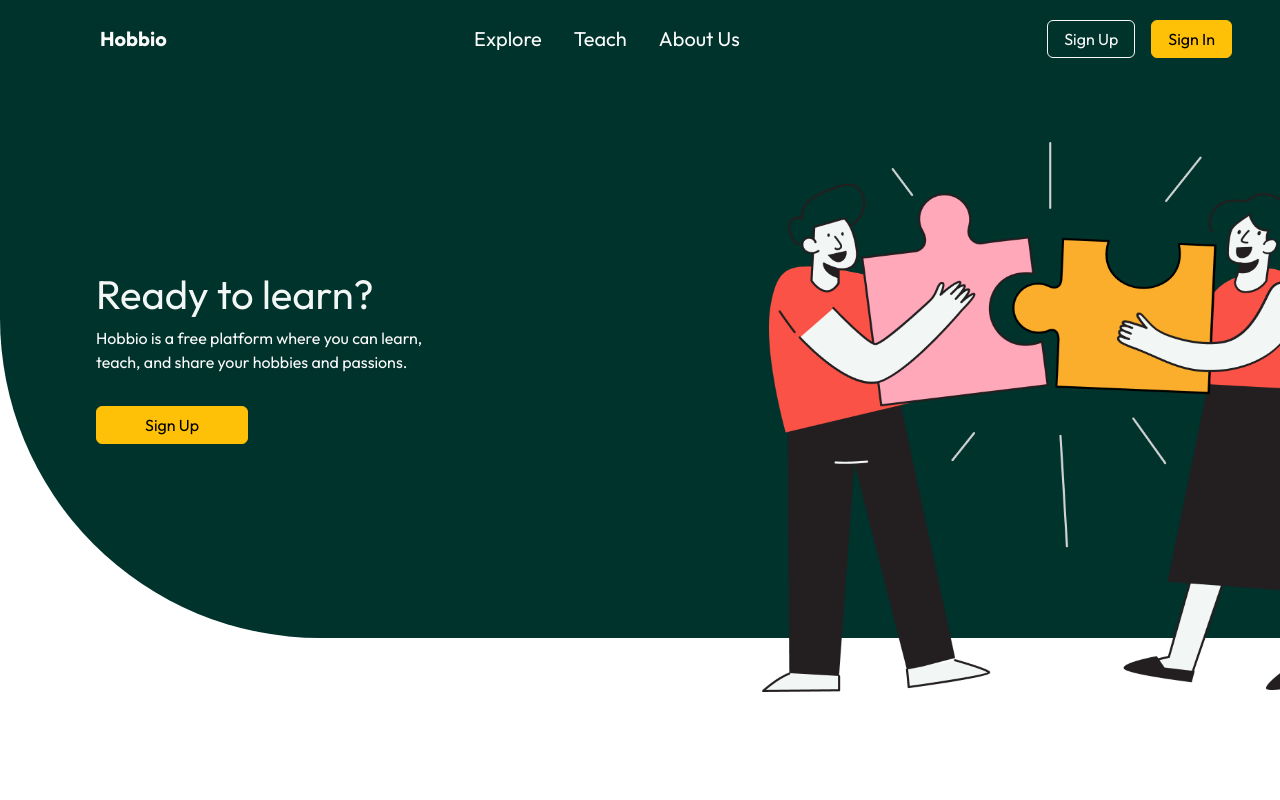
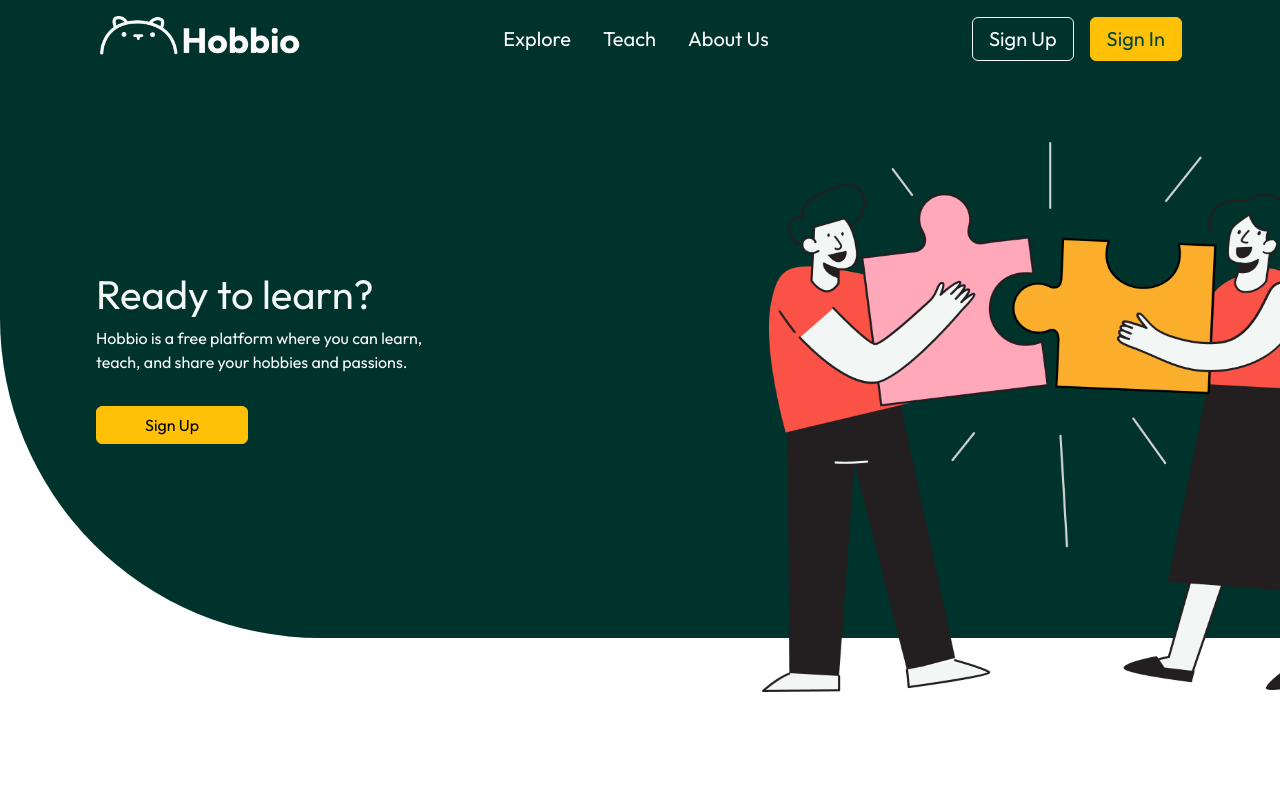
Before and after one commit to jwu23-stack/Capybara, a React (Create React App) app in the folder capybara/frontend/: page / in a window 1280 px wide. Shown: the top 800 px of the page. Built offline with nearby package versions, Linux system fonts and the light colour scheme.

Commit message:
fixed navbar styling and replaced app name with logo.:

```diff
--- a/capybara/frontend/src/stylesheets/App.css
+++ b/capybara/frontend/src/stylesheets/App.css
@@ -39,6 +39,15 @@ hr {
   font-size: 20px;
 }
 
+.navbar-logo {
+  flex-basis: 200px;
+  margin-left: 5em;
+}
+
+.navbar-logo-img {
+  width: 100%;
+}
+
 .flex-even {
   flex: 1;
 }
@@ -53,12 +62,22 @@ hr {
 
 .navbar-auth {
   color: #00473E;
-  margin-top: 1em;
   font-size: 20px;
+  margin-right: 2.5em;
 }
 
-.sign-up-btn {
-  color: rgba(0, 71, 62, 1);
+.auth-btn {
+  font-size: 20px;
+  font-family: inherit;
+}
+
+.auth-btn:nth-child(2), .btn-hover {
+  color: #00473E;
+}
+
+.btn-hover:hover {
+  color: #f2f7f5;
+  background-color: #00473E;
 }
 
 .link {
--- a/capybara/frontend/src/widget/Navbar.js
+++ b/capybara/frontend/src/widget/Navbar.js
@@ -4,6 +4,8 @@ import { Link, useNavigate, useLocation } from 'react-router-dom';
 function NavBar(props) {
   const navigate = useNavigate();
   const location = useLocation();
+
+  const logoImg = location.pathname === "/";
 
   const handleStatusClick = () => {
     if (!props.loginStatus) {
@@ -16,9 +18,12 @@ function NavBar(props) {
 
   return (
     <nav className={`navbar navbar-expand-lg ${props.style} d-flex justify-content-evenly`}>
-      <Link to="/" style={{ color: "inherit", textDecoration: "inherit", display: "flex" }}>
-        <div className="fw-bold align-self-center"><span id="product-name">Hobbio</span></div>
-      </Link>
+      <div className="d-flex navbar-logo">
+        <Link to="/">
+          <img src={logoImg ? require("../img/navbar-white.png") : require("../img/navbar-black.png")} alt="hobbio" className="navbar-logo-img"></img>
+        </Link>
+      </div>
+
       <div className="d-flex justify-content-center flex-even me-auto ms-auto">
         <Link to="/home" style={{ color: "inherit", textDecoration: "inherit", display: "flex" }}>
           <div className={`p-3 link ${location.pathname === "/home" ? "active-link" : ""}`}>Explore</div>
@@ -26,15 +31,15 @@ function NavBar(props) {
         <div className="p-3">Teach</div>
         <div className="p-3">About Us</div>
       </div>
-      <div className="d-flex justify-content-end">
+      <div className="d-flex justify-content-end navbar-auth">
         {props.loginStatus ? (
           <Link to="/profile" style={{ color: "inherit", textDecoration: "inherit", display: "flex" }}>
             <div className={`p-3 link ${location.pathname === "/profile" ? "active-link" : ""}`}><span id="profile">Profile</span></div>
           </Link>
         ) : (
           <div>
-            <button type="button" className={`btn ${location.pathname === "/" ? "btn-outline-light" : "btn-outline-secondary"} px-3 me-3`}>Sign Up</button>
-            <button type="button" onClick={handleStatusClick} className="btn btn-warning px-3 me-5">Sign In</button>
+            <button type="button" className={`btn ${location.pathname === "/" ? "btn-outline-light" : "btn-outline-secondary btn-hover"} px-3 me-3 auth-btn`}>Sign Up</button>
+            <button type="button" onClick={handleStatusClick} className="btn btn-warning px-3 me-5 auth-btn">Sign In</button>
           </div>
         )}
       </div>
```
Also changed, not shown: capybara/frontend/src/img/navbar-black.png (added), capybara/frontend/src/img/navbar-white.png (added).
